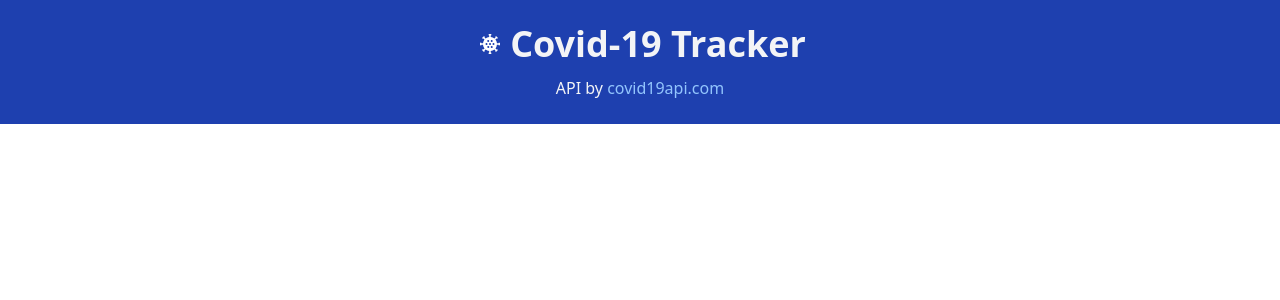
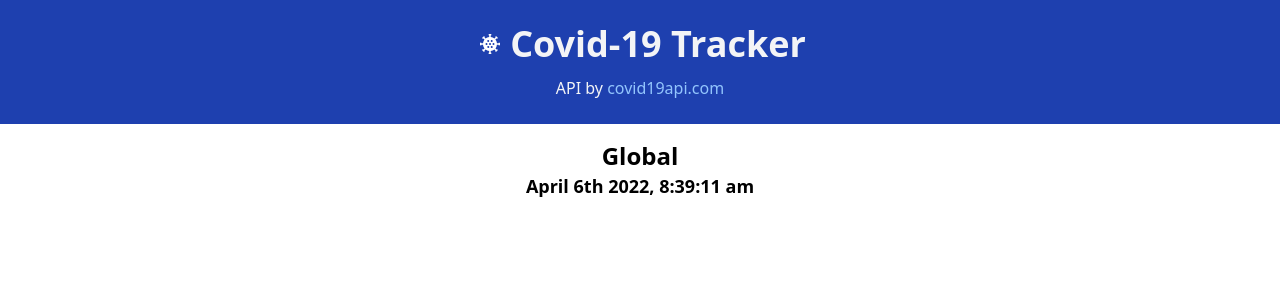
Before and after one commit to devmor-j/covid-tracker, a Vue app: page / in a window 1280 px wide. Shown: the top 300 px of the page. Built offline with nearby package versions, Linux system fonts and the light colour scheme.

Commit message:
Create data title component

```diff
--- /dev/null
+++ b/src/components/DataTitle.vue
@@ -0,0 +1,28 @@
+<template>
+  <div class="flex flex-col items-center justify-center">
+    <h2 class="text-2xl font-bold">{{ title }}</h2>
+    <div>
+      <time class="text-lg font-semibold" :datetime="date">{{ timestamp }}</time>
+    </div>
+  </div>
+</template>
+
+<script>
+import moment from 'moment';
+
+export default {
+  name: 'DataTitle',
+  props: ['title', 'date'],
+  data() {
+    return {
+
+    };
+  },
+
+  computed: {
+    timestamp() {
+      return moment(this.date).format('MMMM Do YYYY, h:mm:ss a');
+    },
+  },
+};
+</script>
--- a/src/pages/index.vue
+++ b/src/pages/index.vue
@@ -2,11 +2,12 @@
 import Icon from '@/components/Icon.vue';
 // NOTE: Remove offline data in prodduction
 import offlineData from '@/data/SummaryData.js';
+import DataTitle from '@/components/DataTitle.vue';
 
 
 export default {
   name: "index",
-  components: { Icon },
+  components: { Icon, DataTitle },
   data() {
     return {
       covidStats: {},
@@ -86,5 +87,8 @@ export default {
         class="border-2 border-blue-800 font-semibold p-1 text-sm rounded-lg hover:bg-slate-200 transition"
       >Refresh page</button>
     </div>
+
+    <!-- Show data title -->
+    <DataTitle title="Global" :date="covidStats.Date" />
   </section>
 </template>
```
